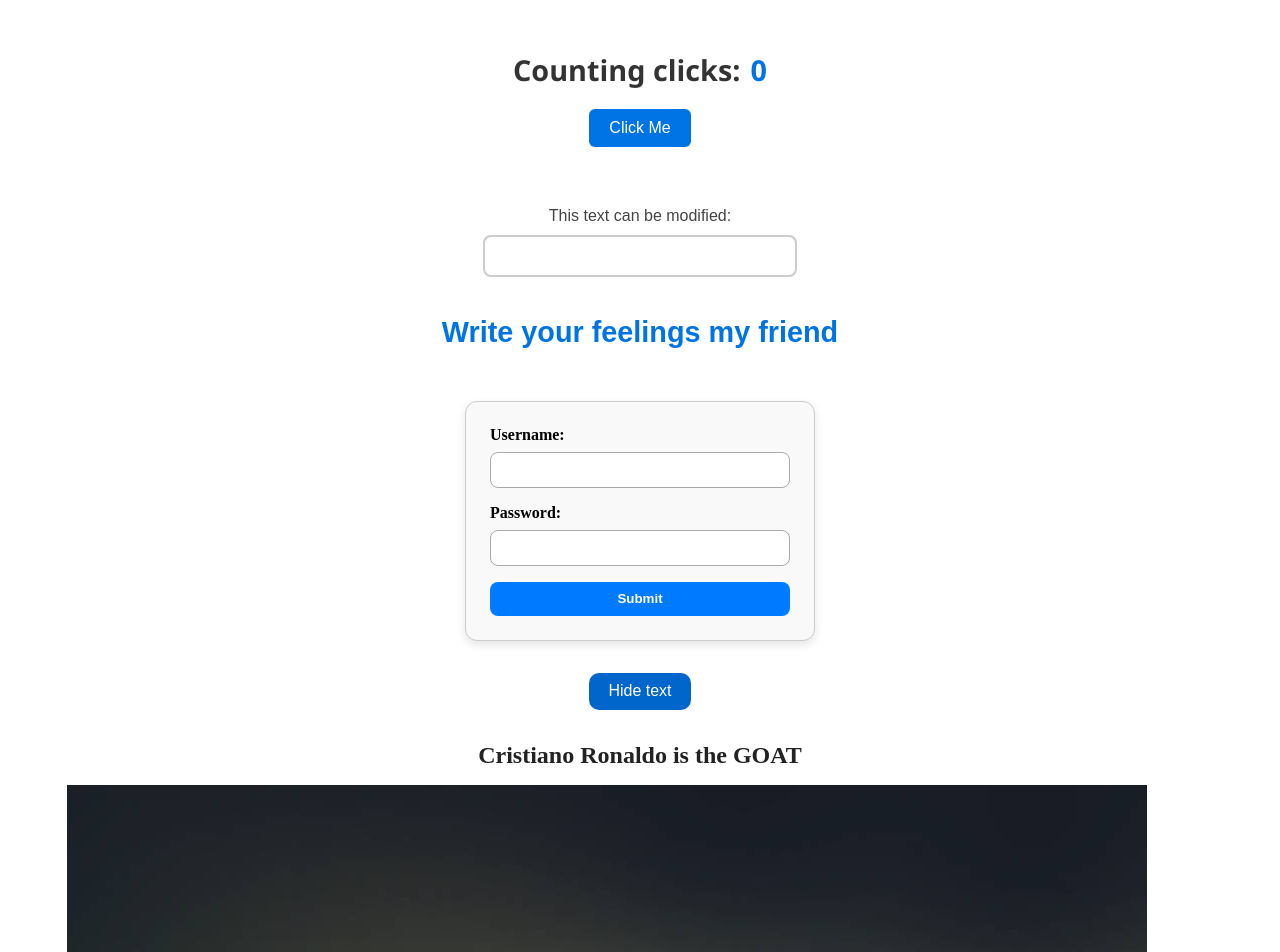
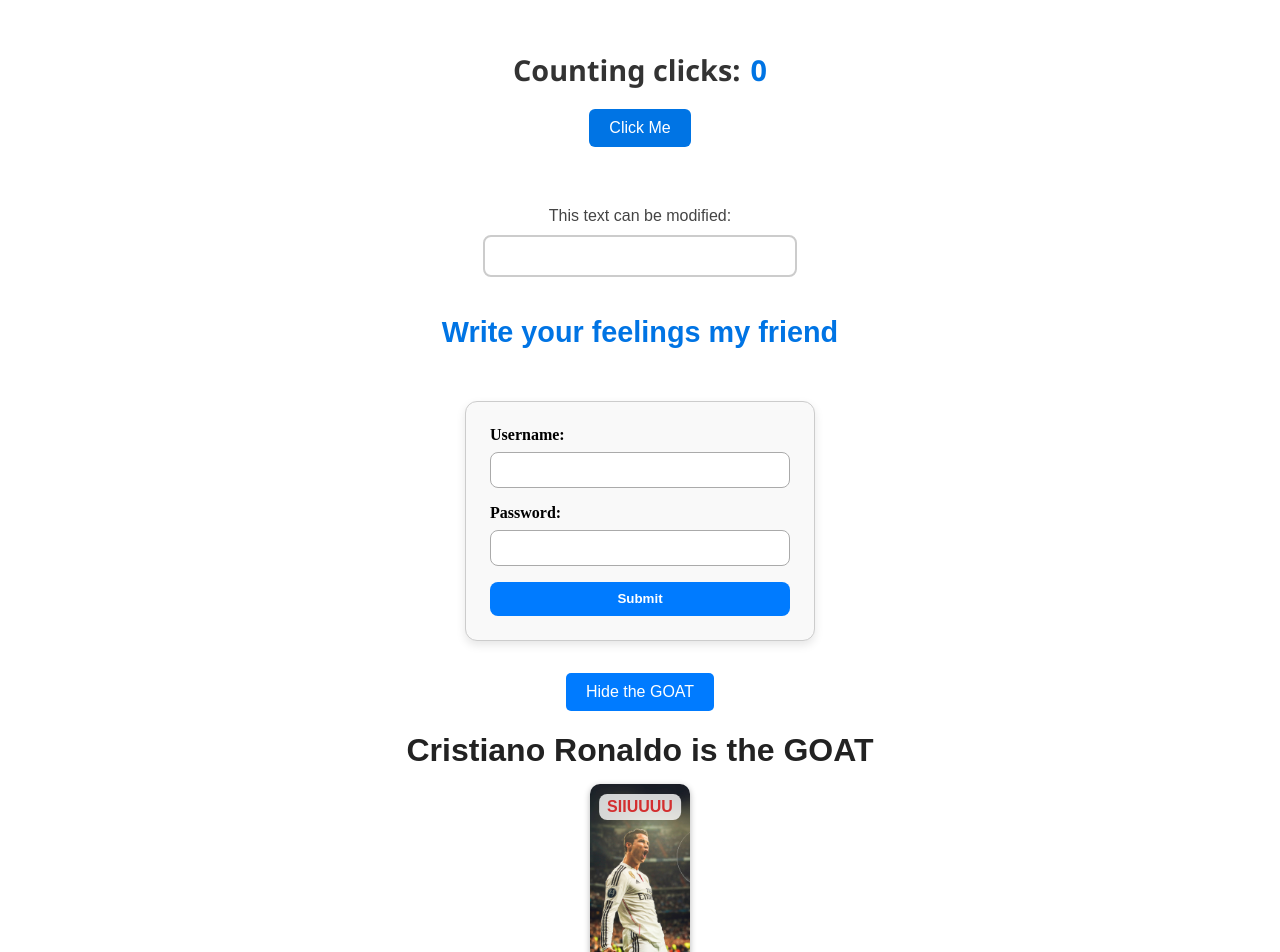
Before and after one commit to Fernando-Herrero/react-events, a React (Vite) app: page / in a window 1280 px wide. Shown: the top 952 px of the page. Built offline with nearby package versions, Linux system fonts and the light colour scheme.

Commit message:
feat(ToggleText): finish toggle text component

```diff
--- a/src/components/ToggleText/ToggleText.css
+++ b/src/components/ToggleText/ToggleText.css
@@ -1,28 +1,58 @@
 .toggle-text {
-	display: flex;
-	flex-direction: column;
-	align-items: center;
-	margin-top: 2rem;
+	text-align: center;
+	margin: 20px auto;
+	max-width: 600px;
+	font-family: "Arial", sans-serif;
 }
 
 .toggle-text button {
-	padding: 0.6rem 1.2rem;
-	font-size: 1rem;
-	background-color: #0066cc;
+	padding: 10px 20px;
+	font-size: 16px;
+	cursor: pointer;
+	background-color: #007bff;
+	border: none;
+	border-radius: 5px;
 	color: white;
-	border: none;
-	border-radius: 10px;
-	cursor: pointer;
 	transition: background-color 0.3s ease;
-	margin-bottom: 1rem;
 }
 
 .toggle-text button:hover {
-	background-color: #004c99;
+	background-color: #0056b3;
 }
 
 .toggle-text h1 {
-	font-size: 1.5rem;
+	font-size: 2rem;
+	margin-bottom: 15px;
 	color: #222;
-	text-align: center;
 }
+
+.toggle-text div {
+	display: inline-block;
+	position: relative;
+	align-items: center;
+	justify-content: center;
+	gap: 15px;
+}
+
+.toggle-text img {
+	width: 100px;
+	height: auto;
+	border-radius: 10px;
+	box-shadow: 0 2px 6px rgba(0, 0, 0, 0.3);
+	display: block;
+}
+
+.toggle-text span {
+	position: absolute;
+	top: 10px;
+	left: 50%;
+	transform: translateX(-50%);
+	background-color: rgba(255, 255, 255, 0.8);
+	padding: 4px 8px;
+	border-radius: 8px;
+	font-weight: bold;
+	color: #d32f2f;
+	user-select: none;
+	pointer-events: none;
+	white-space: nowrap;
+}
--- a/src/components/ToggleText/ToggleText.jsx
+++ b/src/components/ToggleText/ToggleText.jsx
@@ -20,7 +20,7 @@
 
 				timeOutId = setTimeout(() => {
 					typeText(index + 1);
-				}, 200);
+				}, 150);
 			}
 		};
 
@@ -32,12 +32,11 @@
 		}
 
 		return () => clearTimeout(timeOutId);
-
 	}, [text]);
 
 	return (
 		<div className="toggle-text">
-			<button onClick={handleText}>{text ? "Hide text" : "Show text"}</button>
+			<button onClick={handleText}>{text ? "Hide the GOAT" : "Show the GOAT"}</button>
 			{text && (
 				<>
 					<h1>Cristiano Ronaldo is the GOAT</h1>
```
